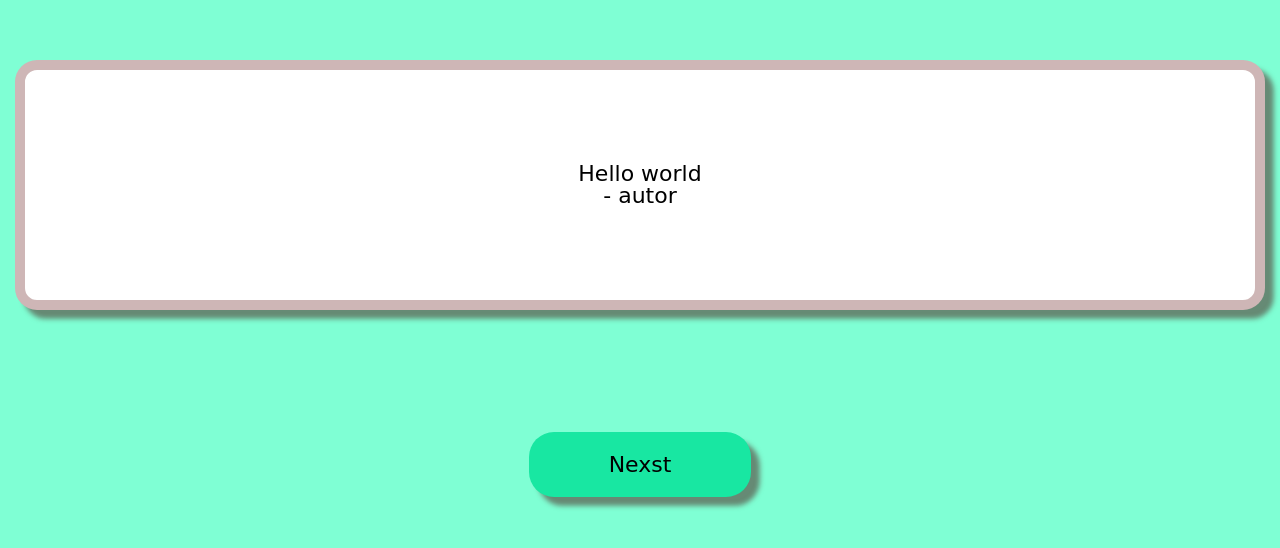
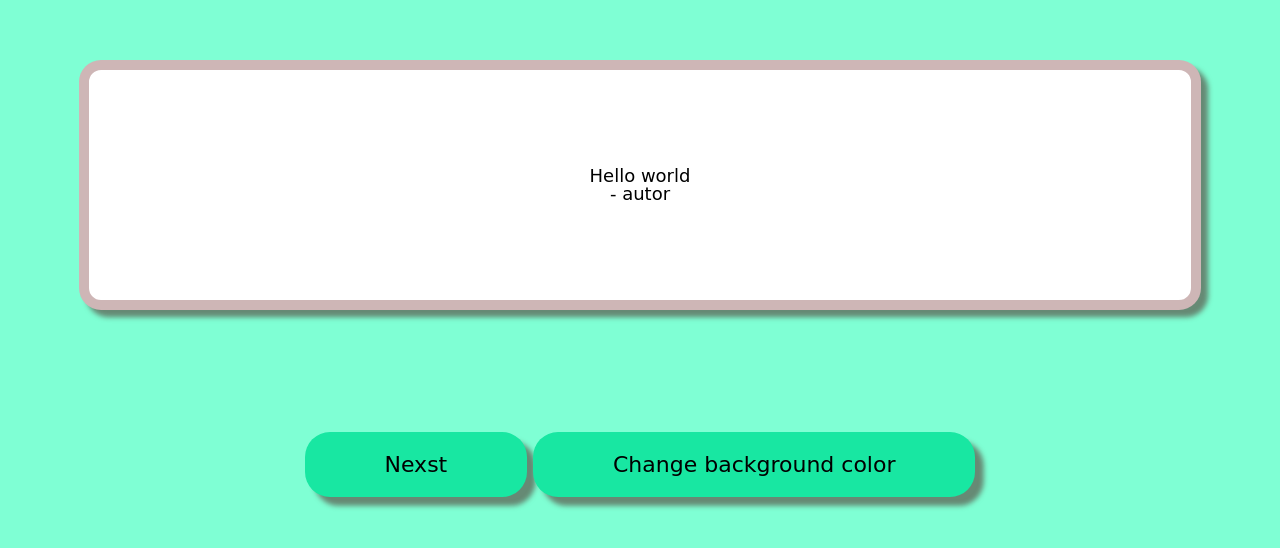
Before and after one commit to Anton-Dmitrievich/Random_quotes, a plain HTML site: page index.html in a window 1280 px wide. Shown: the part 122-670 px from the top of the page. Drawn offline with Linux system fonts and the light colour scheme.

Commit message:
Ferst Commit
Ferst Commit

```diff
--- a/#source/scss/style.scss
+++ b/#source/scss/style.scss
@@ -1,18 +1,19 @@
 @import "_nullstyle";
 body{
 	max-width: 1250px;
-	background-color: aquamarine;
+	background: aquamarine;
 	margin: auto;
 	font-family: 'Fuzzy Bubbles', cursive;
-	font-size: 22px;
+	font-size: 18px;
 	display: flex;
 	justify-content: center;
 	flex-direction:column;
+	padding: 5%;
 }
 .contend {
 	text-align: center;
 }
-.windows {
+.win {
 	display: flex;
 	flex-direction:column;
 	align-items:center;
@@ -24,7 +25,6 @@ body{
 	background: white;
 	margin-bottom: 22px;
 	overflow: auto;
-	-ms-scroll-limit: horizontal;
 }
 .button {
 
--- a/index.html
+++ b/index.html
@@ -7,14 +7,14 @@
 	<meta name="viewport" content="width=device-width, initial-scale=1.0">
 	<title>Document</title>
 	<link rel="stylesheet" href="css/style.css">
-	<script src=" js/quotes.js"></script>
+
 </head>
 
 <body>
 	<main class="main">
 		<div class="contend">
-			<div class="windows">
-				<div class="quotes">
+			<div class="win">
+				<div class=" quotes">
 					<p class="quotes-txt" id="quotes_id">Hello world</p>
 					</p>
 					<h2 class="quotes-autor" id="autor_id"> - autor</h2>
@@ -23,11 +23,12 @@
 			<div class="button">
 				<button class="button__txt" id="btn" onclick="generator();">Nexst</button>
 				<!--к кнопке добавим функцию:-->
+				<button class="button__txt" id="btn_color" onclick="background();">Change background color</button>
 			</div>
 		</div>
 	</main>
 
-
+	<script src=" js/quotes.js"></script>
 </body>
 
 </html>
--- a/js/quotes.js
+++ b/js/quotes.js
@@ -15,3 +15,17 @@ function generator() {
 	document.getElementById("quotes_id").innerHTML = qute; //отправлем на страницу
 	document.getElementById("autor_id").innerHTML = author;//отправлем на страницу
 }
+function background() {
+	let win = (document.querySelector('.win')); // Оброшаемся к селектору  в css фйле принимает элимент.
+	let style = getComputedStyle(win);//Элимент css, становится объектом
+	let def = (style.backgroundColor);//Оброшаемся к свойству обекта и получаем нужную нам строку из css.
+	if (def == 'rgb(255, 255, 255)') {
+		document.getElementsByClassName('win')[0].style.background = 'black';
+		document.getElementsByClassName('win')[0].style.color = 'white';
+		document.getElementsByClassName('win')[0].style.border = '10px solid white';
+	} else {
+		document.getElementsByClassName('win')[0].style.background = 'white';
+		document.getElementsByClassName('win')[0].style.color = 'black';
+		document.getElementsByClassName('win')[0].style.border = '10px solid rgba(77, 21, 21, 0.5)';
+	}
+}
```
Also changed, not shown: css/style.css.
